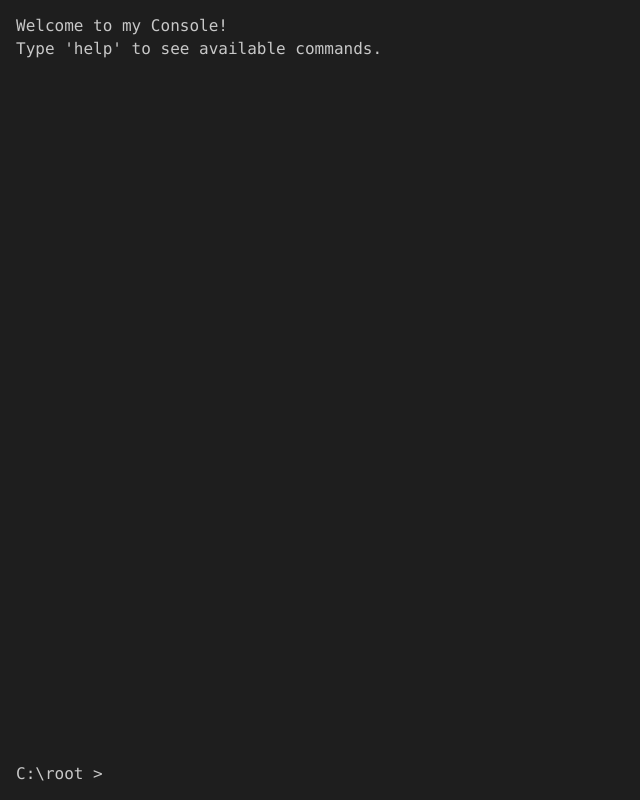
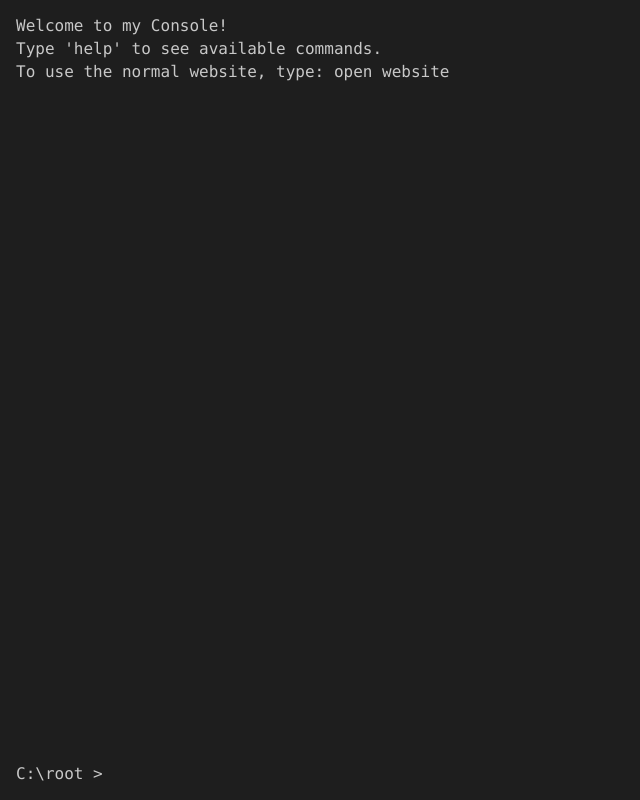
Before and after one commit to smvckerz/PersonalPortfolio, a React (Create React App) app: page /#/ in a window 1280 px wide. Shown: the whole page, without its empty margins (0-640 px from the left). Built offline with nearby package versions, Linux system fonts and the light colour scheme.

Commit message:
Added note to use open website to run normal website

```diff
--- a/src/Home.js
+++ b/src/Home.js
@@ -16,7 +16,8 @@ export default function Home() {
 
   const [lines, setLines] = useState([
     'Welcome to my Console!',
-    "Type 'help' to see available commands."
+    "Type 'help' to see available commands.",
+    "To use the normal website, type: open website",
   ]);
   const [inputValue, setInputValue] = useState('');
   const outputRef = useRef(null);
```
